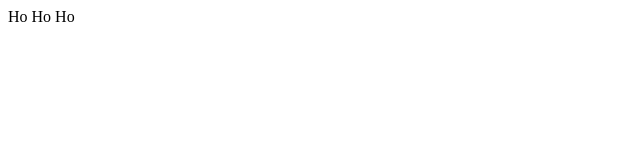
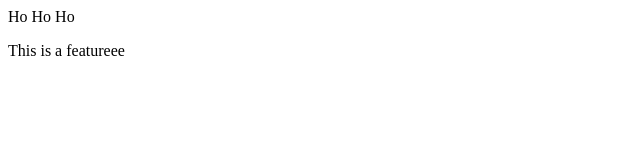
Before and after one commit to glife/localdemomo, a plain HTML site: page index.html in a window 1280 px wide. Shown: the full height of the page, 0-640 px from the left. Drawn offline with Linux system fonts and the light colour scheme.

Commit message:
new feature

```diff
--- a/index.html
+++ b/index.html
@@ -1 +1,2 @@
 <p>Ho Ho Ho</p>
+<p>This is a featureee</p>
```
